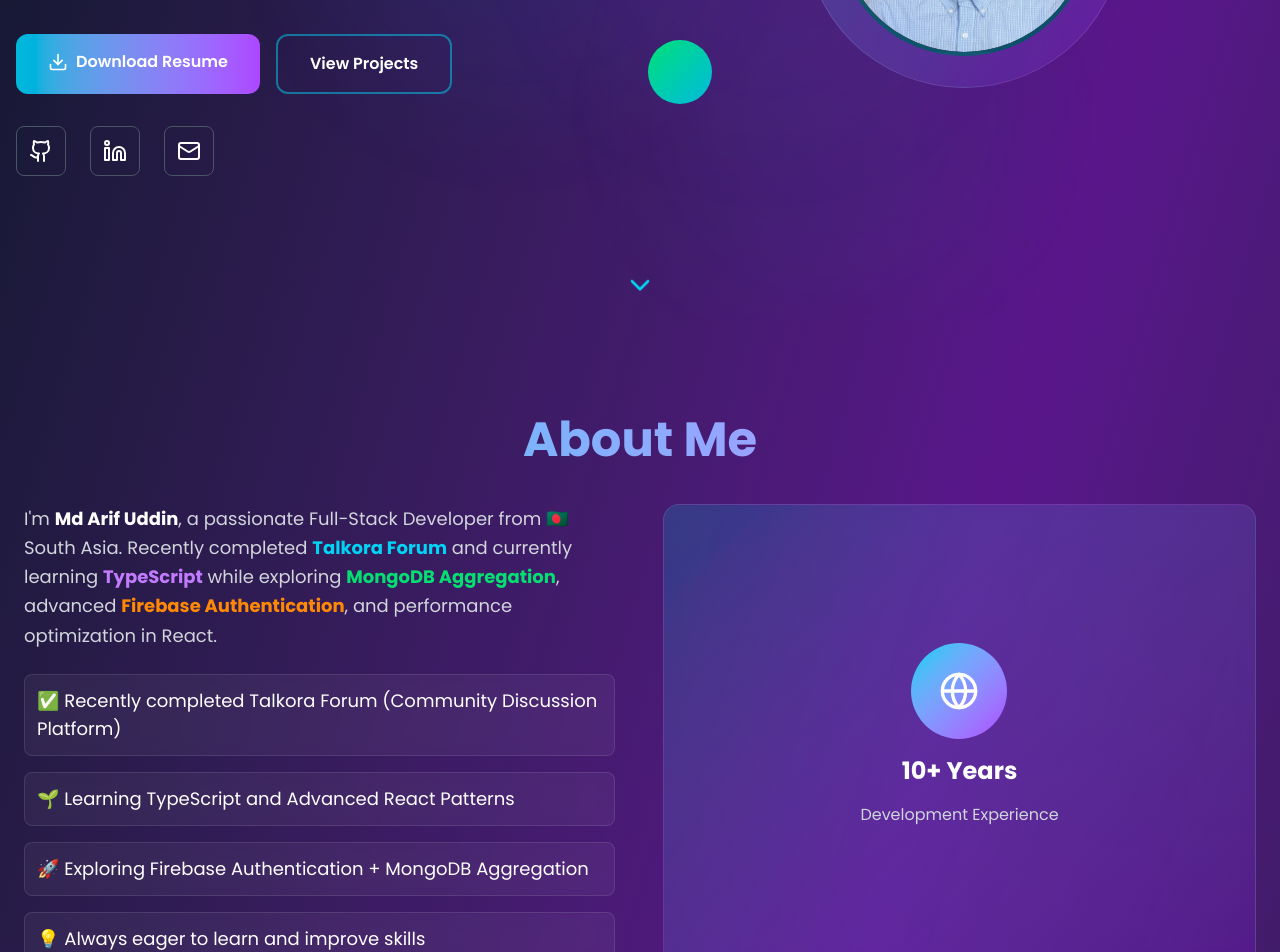
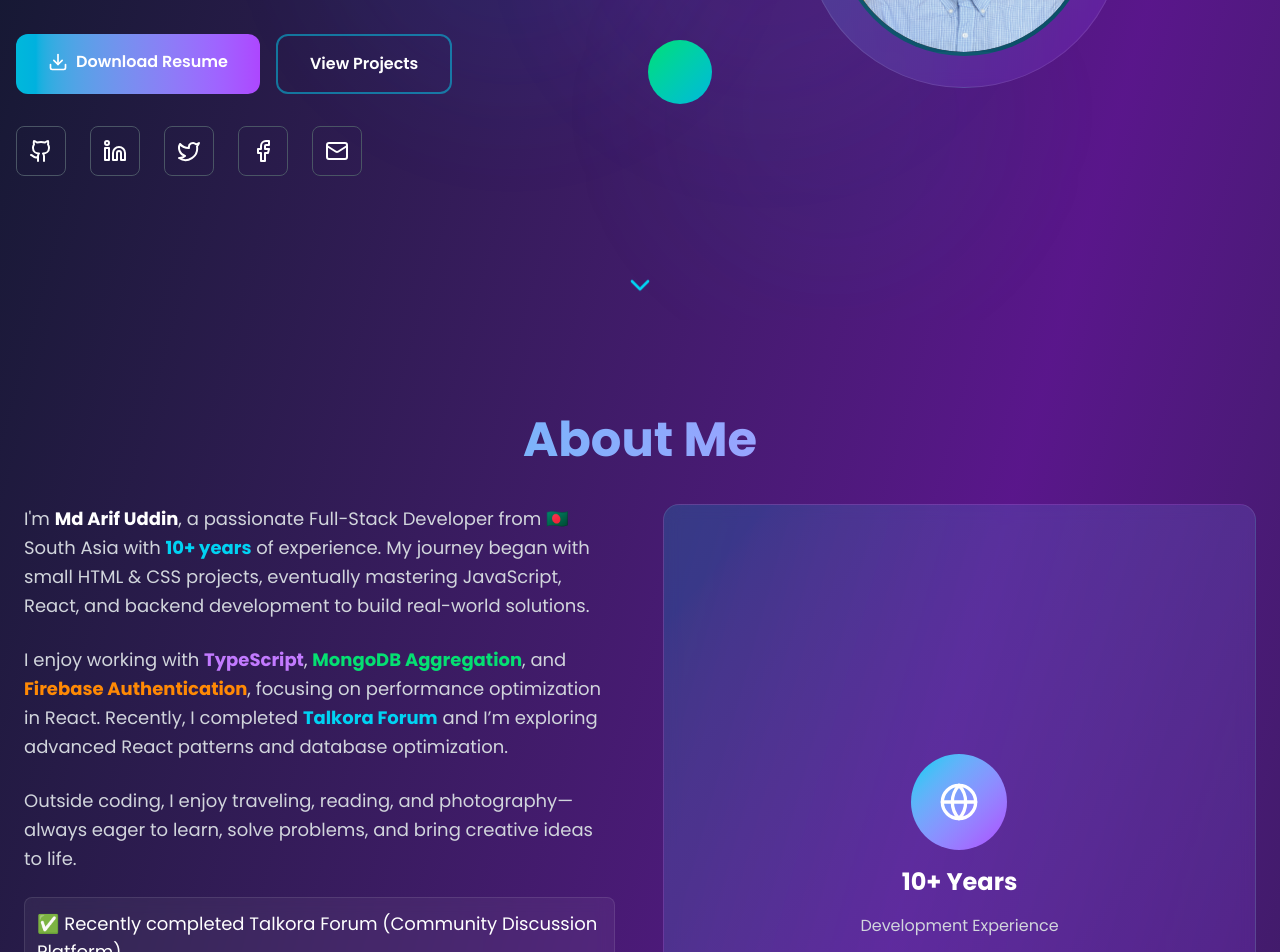
Before and after one commit to arifuddincoder/codebyarif, a React (Vite) app: page / in a window 1280 px wide. Shown: the part 480-1432 px from the top of the page. Built offline with nearby package versions, Linux system fonts and the light colour scheme.

Commit message:
added project details jsx only

```diff
--- a/src/pages/Home/Home.jsx
+++ b/src/pages/Home/Home.jsx
@@ -12,6 +12,8 @@ import {
 	Github,
 	Linkedin,
 	ExternalLink,
+	Twitter,
+	Facebook,
 } from "lucide-react";
 import { Link } from "react-router";
 import arifImg from "../../assets/arif-fullstack-dev.png";
@@ -95,6 +97,8 @@ const projects = [
 const socialLinks = [
 	{ icon: Github, url: "https://github.com/arifuddincoder" },
 	{ icon: Linkedin, url: "https://www.linkedin.com/in/arifuddincoder/" },
+	{ icon: Twitter, url: "https://twitter.com/arifuddincoder" },
+	{ icon: Facebook, url: "https://facebook.com/arifuddincoder" },
 	{ icon: Mail, url: "mailto:arifuddincoder@gmail.com" },
 ];
 const Home = () => {
@@ -164,7 +168,7 @@ const Home = () => {
 							</Link>
 						</div>
 
-						<div className="flex gap-6">
+						<div className="flex gap-6 flex-wrap">
 							{socialLinks.map((item, index) => (
 								<a
 									key={index}
@@ -214,16 +218,25 @@ const Home = () => {
 						<div className="flex-1 space-y-6">
 							<p className="text-lg text-gray-300 leading-relaxed">
 								I&apos;m <strong className="text-white">Md Arif Uddin</strong>, a passionate Full-Stack Developer from
-								🇧🇩 South Asia. Recently completed <strong className="text-cyan-400">Talkora Forum</strong> and currently
-								learning <strong className="text-purple-400">TypeScript</strong> while exploring{" "}
-								<strong className="text-green-400">MongoDB Aggregation</strong>, advanced{" "}
-								<strong className="text-orange-400">Firebase Authentication</strong>, and performance optimization in
-								React.
+								🇧🇩 South Asia with <strong className="text-cyan-400">10+ years</strong> of experience. My journey began
+								with small HTML & CSS projects, eventually mastering JavaScript, React, and backend development to build
+								real-world solutions.
+							</p>
+							<p className="text-lg text-gray-300 leading-relaxed">
+								I enjoy working with <strong className="text-purple-400">TypeScript</strong>,{" "}
+								<strong className="text-green-400">MongoDB Aggregation</strong>, and{" "}
+								<strong className="text-orange-400">Firebase Authentication</strong>, focusing on performance
+								optimization in React. Recently, I completed <strong className="text-cyan-400">Talkora Forum</strong>{" "}
+								and I’m exploring advanced React patterns and database optimization.
+							</p>
+							<p className="text-lg text-gray-300 leading-relaxed">
+								Outside coding, I enjoy traveling, reading, and photography—always eager to learn, solve problems, and
+								bring creative ideas to life.
 							</p>
 							<div className="space-y-4">
 								{[
 									"✅ Recently completed Talkora Forum (Community Discussion Platform)",
-									"🌱 Learning TypeScript and Advanced React Patterns",
+									"🌱 Currently learning TypeScript and Advanced React Patterns",
 									"🚀 Exploring Firebase Authentication + MongoDB Aggregation",
 									"💡 Always eager to learn and improve skills",
 								].map((item, index) => (
--- /dev/null
+++ b/src/pages/ProjectDetails/ProjectDetails.jsx
@@ -0,0 +1,94 @@
+// src/pages/ProjectDetails.jsx
+import { useParams, Link, useNavigate } from "react-router";
+import { useEffect } from "react";
+import { projects } from "../data/projects";
+
+export default function ProjectDetails() {
+	const { id } = useParams();
+	const navigate = useNavigate();
+
+	const project = projects.find((p) => p.id === id);
+
+	useEffect(() => {
+		if (project?.name) document.title = `${project.name} – Projects`;
+	}, [project]);
+
+	if (!project) {
+		return (
+			<div className="max-w-5xl mx-auto p-6">
+				<p className="text-gray-300 mb-6">Project not found.</p>
+				<button onClick={() => navigate(-1)} className="px-4 py-2 bg-white/10 rounded-lg border border-white/20">
+					Go Back
+				</button>
+			</div>
+		);
+	}
+
+	return (
+		<section className="relative z-10 py-10 lg:py-16 px-6">
+			<div className="max-w-5xl mx-auto">
+				<div className="flex items-center justify-between mb-6">
+					<h1 className="text-3xl md:text-4xl font-bold">{project.name}</h1>
+					<Link to="/" className="text-cyan-400 hover:underline">
+						← Back to Projects
+					</Link>
+				</div>
+
+				<img src={project.image} alt={project.name} className="rounded-2xl mb-6 border border-white/10" />
+
+				{/* Brief description */}
+				<p className="text-gray-300 leading-relaxed mb-6">{project.description}</p>
+
+				{/* Main stack */}
+				<div className="mb-6">
+					<h2 className="text-xl font-semibold mb-3">Main Technology Stack</h2>
+					<div className="flex flex-wrap gap-2">
+						{(project.stack ?? project.tags)?.map((t) => (
+							<span key={t} className="px-3 py-1 rounded-full bg-white/5 border border-white/10 text-sm">
+								{t}
+							</span>
+						))}
+					</div>
+				</div>
+
+				{/* Links */}
+				<div className="flex gap-3 mb-8">
+					{project.live && (
+						<a href={project.live} target="_blank" rel="noreferrer" className="px-4 py-2 rounded-lg bg-cyan-500/20">
+							Live Project
+						</a>
+					)}
+					{project.github && project.github !== "#" && (
+						<a href={project.github} target="_blank" rel="noreferrer" className="px-4 py-2 rounded-lg bg-purple-500/20">
+							GitHub (Client)
+						</a>
+					)}
+				</div>
+
+				{/* Challenges */}
+				{project.challenges?.length > 0 && (
+					<div className="mb-8">
+						<h2 className="text-xl font-semibold mb-3">Challenges Faced</h2>
+						<ul className="list-disc pl-6 space-y-2 text-gray-300">
+							{project.challenges.map((c, i) => (
+								<li key={i}>{c}</li>
+							))}
+						</ul>
+					</div>
+				)}
+
+				{/* Improvements / Future plans */}
+				{project.improvements?.length > 0 && (
+					<div className="mb-2">
+						<h2 className="text-xl font-semibold mb-3">Potential Improvements & Future Plans</h2>
+						<ul className="list-disc pl-6 space-y-2 text-gray-300">
+							{project.improvements.map((c, i) => (
+								<li key={i}>{c}</li>
+							))}
+						</ul>
+					</div>
+				)}
+			</div>
+		</section>
+	);
+}
--- a/src/pages/Projects/Projects.jsx
+++ b/src/pages/Projects/Projects.jsx
@@ -17,6 +17,7 @@ const projects = [
 		image: talkoraImg,
 		live: "https://b11a12-talkora.web.app/",
 		github: "https://github.com/arifuddincoder/talkora-forum-client",
+		details: "",
 		tags: ["React", "Firebase", "MongoDB", "Express"],
 		category: "Full-Stack",
 		featured: true,
@@ -28,6 +29,7 @@ const projects = [
 		image: educoreImg,
 		live: "https://b11a11-educore.web.app/",
 		github: "https://github.com/arifuddincoder/educore_clientside",
+		details: "",
 		tags: ["React", "Firebase", "MongoDB", "Express"],
 		category: "Full-Stack",
 		featured: true,
@@ -39,6 +41,7 @@ const projects = [
 		image: findnestImg,
 		live: "https://b11a10-findnest.web.app/",
 		github: "https://github.com/arifuddincoder/findnest-client",
+		details: "",
 		tags: ["React", "Node.js", "JWT", "MongoDB"],
 		category: "Full-Stack",
 		featured: true,
@@ -50,6 +53,7 @@ const projects = [
 		image: cornerstoneImg,
 		live: "https://www.cornerstoneprotection.com/",
 		github: "#",
+		details: "",
 		tags: ["HTML", "CSS", "JavaScript", "PHP", "WordPress"],
 		category: "Website",
 		featured: false,
@@ -61,6 +65,7 @@ const projects = [
 		image: subbloomImg,
 		live: "https://b11a9-subbloom.web.app/",
 		github: "https://github.com/arifuddincoder/react-subbloom",
+		details: "",
 		tags: ["React", "Firebase", "JavaScript", "Tailwind"],
 		category: "Web App",
 		featured: false,
@@ -73,6 +78,7 @@ const projects = [
 		image: lifeLinkUSAImg,
 		live: "https://www.lifelinkusa.com/",
 		github: "",
+		details: "",
 		tags: ["PHP", "WordPress", "Woocommerce"],
 		category: "Website",
 		featured: false,
--- a/src/pages/shared/Footer.jsx
+++ b/src/pages/shared/Footer.jsx
@@ -1,5 +1,16 @@
 import React from "react";
-import { Github, Linkedin, Mail, Heart, ArrowUp, Pin, ChevronLeft, ChevronRight } from "lucide-react";
+import {
+	Github,
+	Linkedin,
+	Mail,
+	Heart,
+	ArrowUp,
+	Pin,
+	ChevronLeft,
+	ChevronRight,
+	Twitter,
+	Facebook,
+} from "lucide-react";
 import { FaWhatsapp } from "react-icons/fa";
 import { Link } from "react-router";
 
@@ -100,12 +111,14 @@ const Footer = () => {
 					<div className="border-t border-white/10 pt-8">
 						<div className="flex flex-col md:flex-row justify-between items-center gap-6">
 							{/* Social Links */}
-							<div className="flex items-center gap-4">
-								<span className="text-gray-400 text-sm mr-2">Follow me:</span>
+							<div className="flex items-center gap-4 flex-wrap">
+								<span className="text-gray-400 text-sm mr-2 w-full sm:w-auto">Follow me:</span>
 								{[
 									{ icon: Mail, href: "mailto:arifuddincoder@gmail.com", label: "Email" },
 									{ icon: Github, href: "https://github.com/arifuddincoder", label: "GitHub" },
 									{ icon: Linkedin, href: "https://linkedin.com/in/arifuddincoder", label: "LinkedIn" },
+									{ icon: Twitter, href: "https://twitter.com/arifuddincoder", label: "Twitter" },
+									{ icon: Facebook, href: "https://facebook.com/arifuddincoder", label: "Facebook" },
 								].map((social, index) => {
 									const Icon = social.icon;
 									return (
--- a/src/routes/MainRoutes.jsx
+++ b/src/routes/MainRoutes.jsx
@@ -4,6 +4,7 @@ import NotFound from "../pages/NotFound";
 import Home from "../pages/Home/Home";
 import Projects from "../pages/Projects/Projects";
 import Contact from "../pages/Contact/Contact";
+import ProjectDetails from "../pages/ProjectDetails/ProjectDetails";
 
 export const router = createBrowserRouter([
 	{
@@ -19,6 +20,7 @@ export const router = createBrowserRouter([
 				path: "/projects",
 				Component: Projects,
 			},
+			{ path: "/projects/:id", element: <ProjectDetails /> },
 			{
 				path: "/contact",
 				Component: Contact,
```
